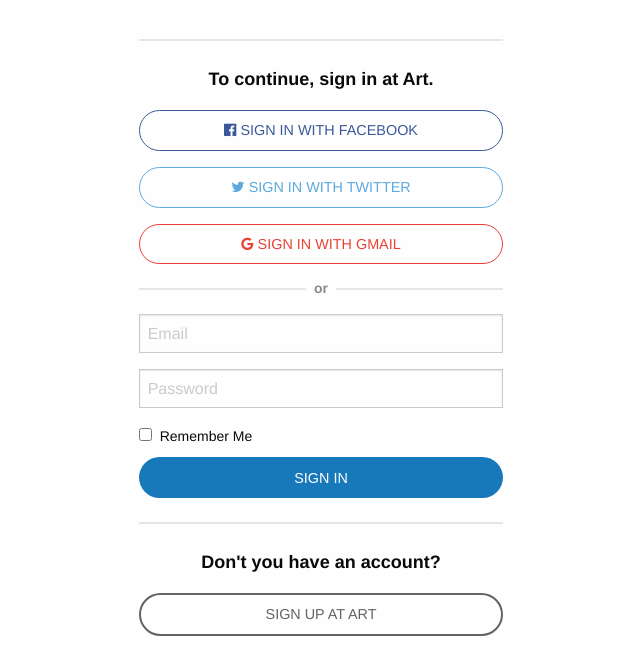
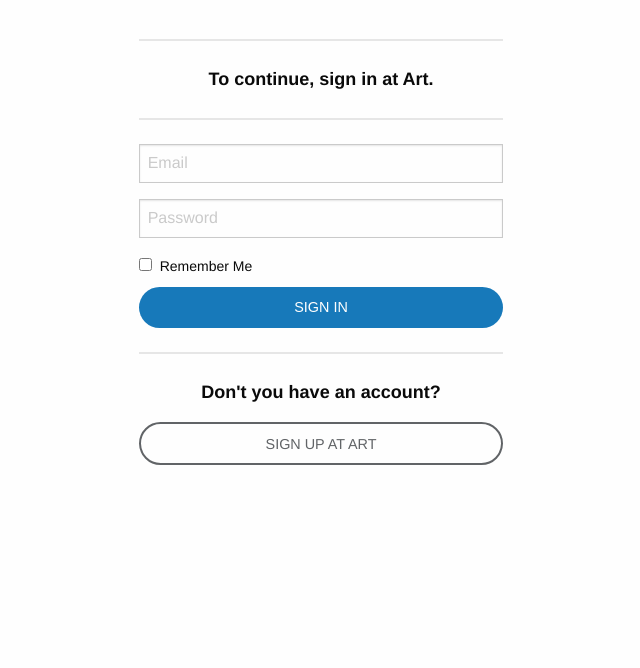
Before and after one commit to escomcrypto/Crypto2019, a Django app: page / in a window 1280 px wide. Shown: the part 311-979 px from the top of the page, without its empty margins (319-959 px from the left). After the commit the page ends 776 px from the top, so only its background shows below. Run offline with Django 3.2, Linux system fonts and the light colour scheme; some libraries are stand-ins or nearby versions; grey boxes are pictures that could not be loaded.

Commit message:
views change

```diff
--- a/CryptoProject/app/templates/app/signin.html
+++ b/CryptoProject/app/templates/app/signin.html
@@ -27,10 +27,12 @@
                 {% csrf_token %}
                 <p class="or-divider"></p>
                 <p class="form-registration-advice">To continue, sign in at Art.</p>
+                <!--
                 <a class="form-registration-facebook-button" href="#"><i class="fa fa-facebook-official" aria-hidden="true"></i> Sign In With facebook</a>
                 <a class="form-registration-twitter-button" href="#"><i class="fa fa-twitter" aria-hidden="true"></i> Sign In With Twitter</a>
                 <a class="form-registration-google-button" href="#"><i class="fa fa-google" aria-hidden="true"></i> Sign In With Gmail</a>
-                <p class="or-divider"><span>or</span></p>
+                -->
+                    <p class="or-divider"></p>
 
                 {{form}}
 
--- a/CryptoProject/app/templates/app/signup.html
+++ b/CryptoProject/app/templates/app/signup.html
@@ -24,11 +24,14 @@
         <div class="form-registration">
             <form data-abide novalidate class="form-registration-group" method="POST">
                 <p class="or-divider"></p>
+                <!--
                 <a class="form-registration-facebook-button" href="#"><i class="fa fa-facebook-official" aria-hidden="true"></i> Sign Up With facebook</a>
                 <a class="form-registration-twitter-button" href="#"><i class="fa fa-twitter" aria-hidden="true"></i> Sign Up With Twitter</a>
                 <a class="form-registration-google-button" href="#"><i class="fa fa-google" aria-hidden="true"></i> Sign Up With Gmail</a>
-                <p class="or-divider"><span>or</span></p>
+                -->
                 <p class="form-registration-advice">Sign up with your email</p>
+                <p class="or-divider"></p>
+
                 {{form}}
                 <p class="form-registration-terms"><a href="#">Terms &amp; Conditions</a>|<a href= {% static "policies/privacy_policy.txt"%}>Privacy</a></p>
                 <input class="form-registration-submit-button" type="submit" value="Sign Up">
```
